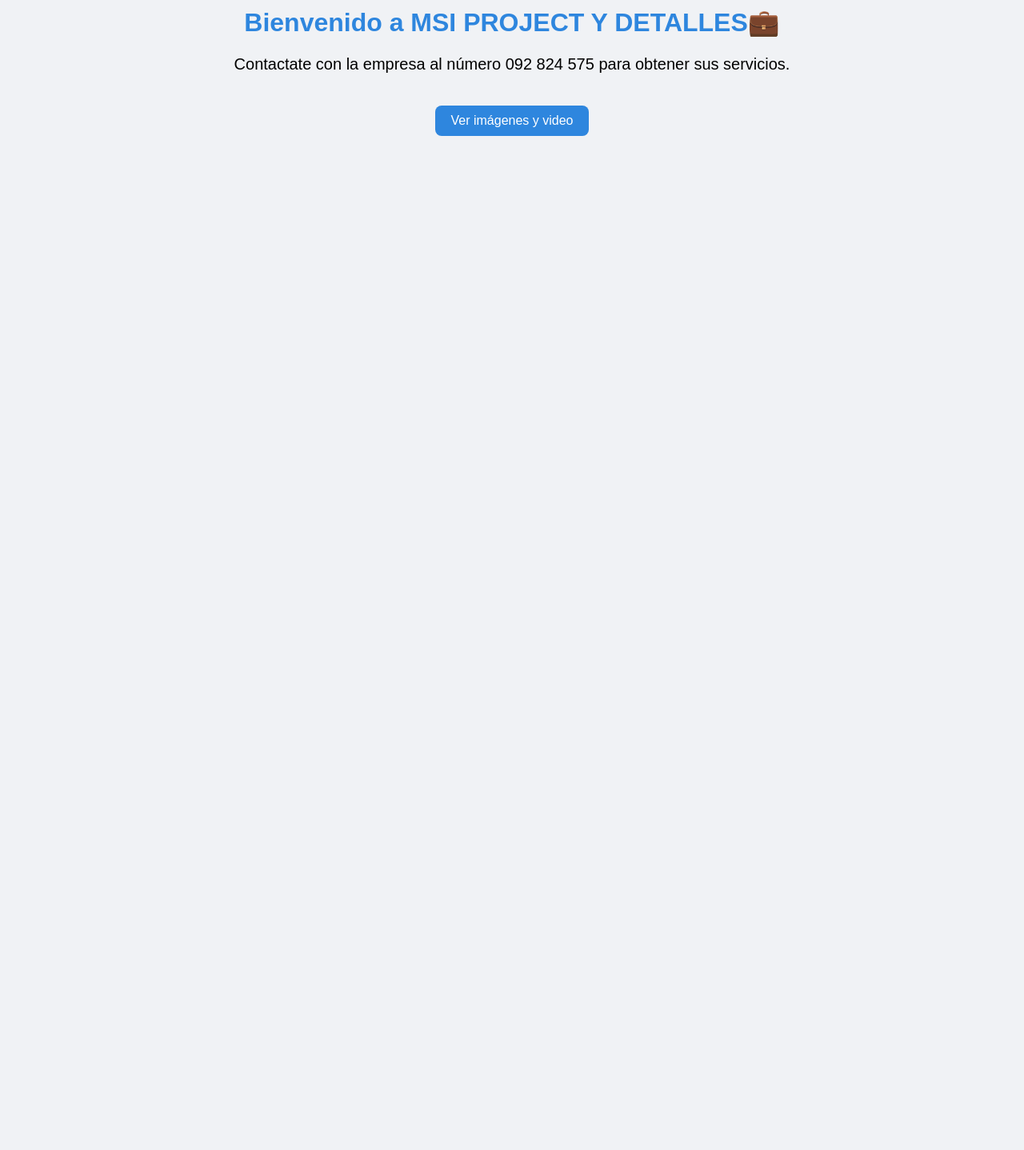
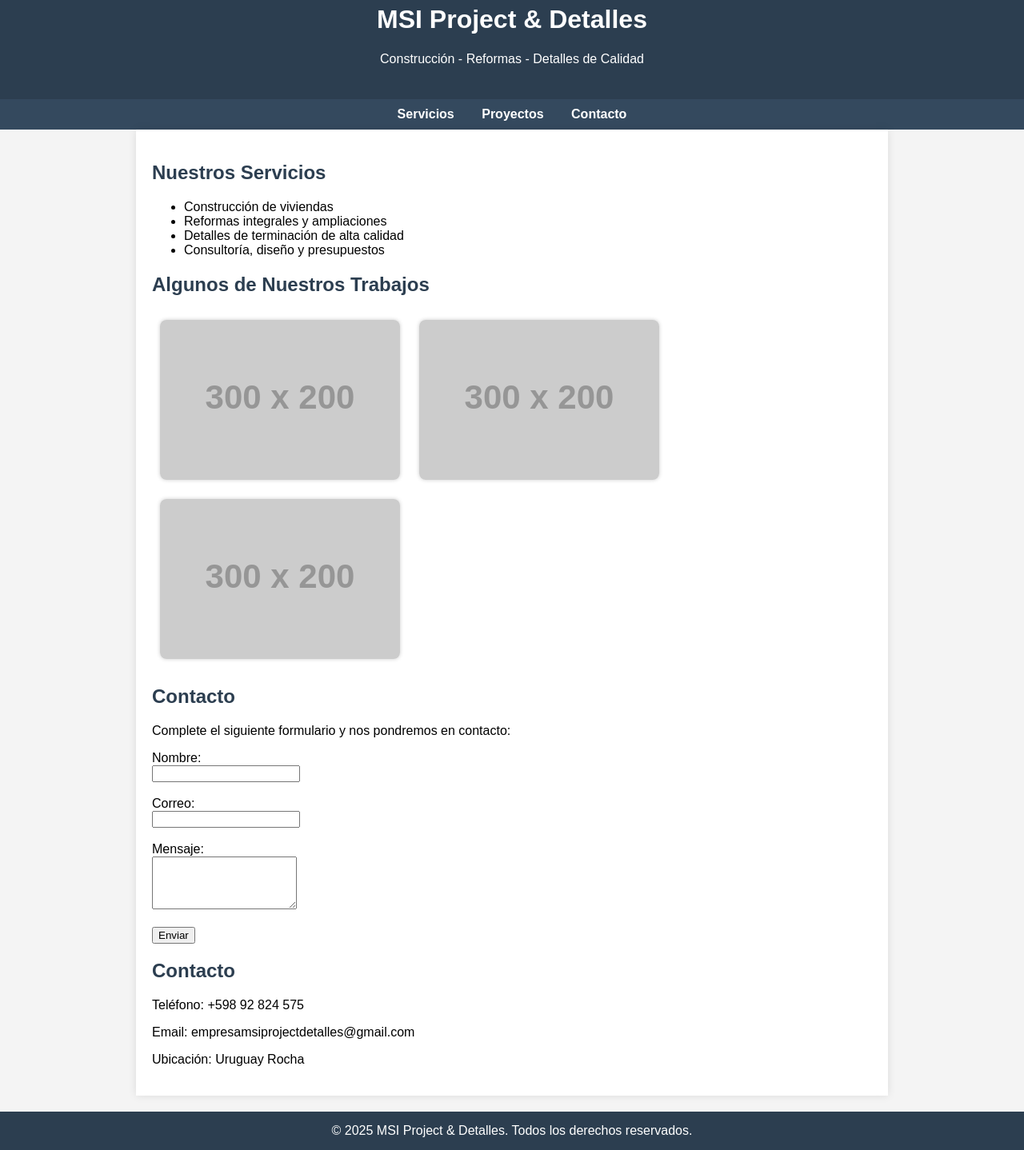
Before and after one commit to joaquinww/MSI-PROJECT, a plain HTML site: page index.html in a window 1280 px wide. Shown: the part 40-1478 px from the top of the page at 80% size. Before the commit the page ends 800 px from the top, so only its background shows below. Drawn offline with Linux system fonts and the light colour scheme; placeholder pictures from the web are drawn by us.

Commit message:
Update index.html
actualice página

```diff
--- a/index.html
+++ b/index.html
@@ -1,82 +1,113 @@
 <!DOCTYPE html>
 <html lang="es">
 <head>
-  <meta charset="UTF-8" />
-  <meta name="viewport" content="width=device-width, initial-scale=1.0"/>
-  <title>MSI PROJECT Y DETALLES</title>
+    <meta charset="UTF-8">
+    <meta name="viewport" content="width=device-width, initial-scale=1.0">
+    <title>MSI Project & Detalles</title>
     <style>
         body {
-      font-family: sans-serif;
-      background: #f0f2f5;
-      padding: 20px;
+            font-family: Arial, sans-serif;
+            background-color: #f4f4f4;
+            margin: 0;
+            padding: 0;
+        }
+        header {
+            background-color: #2c3e50;
+            color: white;
+            padding: 25px;
             text-align: center;
         }
-    h1 {
-      color: #2e86de;
+        nav {
+            background-color: #34495e;
+            padding: 10px;
+            text-align: center;
         }
-    p {
-      font-size: 20px;
+        nav a {
+            color: white;
+            margin: 0 15px;
+            text-decoration: none;
+            font-weight: bold;
         }
-    .boton {
-      background: #2e86de;
+        .contenedor {
+            padding: 20px;
+            max-width: 900px;
+            margin: auto;
+            background-color: white;
+            box-shadow: 0 0 10px rgba(0,0,0,0.1);
+        }
+        h2 {
+            color: #2c3e50;
+        }
+        footer {
+            background-color: #2c3e50;
             color: white;
-      padding: 10px 20px;
-      border: none;
+            text-align: center;
+            padding: 15px;
+            margin-top: 20px;
+        }
+        .galeria img {
+            width: 100%;
+            max-width: 300px;
+            margin: 10px;
             border-radius: 8px;
-      font-size: 16px;
-      cursor: pointer;
-      margin-top: 20px;
-      text-decoration: none;
-      display: inline-block;
-    }
-    .galeria {
-      display: none;
-      flex-wrap: wrap;
-      justify-content: center;
-      gap: 20px;
-      margin-top: 30px;
-      flex-direction: column;
-      align-items: center;
-    }
-    .galeria img, .galeria iframe {
-      width: 300px;
-      height: auto;
-      border-radius: 10px;
-      box-shadow: 0 4px 10px rgba(0,0,0,0.1);
-    }
-    iframe {
-      height: 170px; /* altura para el video */
+            box-shadow: 0 0 5px rgba(0,0,0,0.2);
         }
     </style>
 </head>
 <body>
-  <div id="contenido-principal">
-    <h1>Bienvenido a MSI PROJECT Y DETALLES💼</h1>
-    <p>Contactate con la empresa al número 092 824 575 para obtener sus servicios.</p>
-    <button class="boton" onclick="mostrarMedia()">Ver imágenes y video</button>
+
+<header>
+    <h1>MSI Project & Detalles</h1>
+    <p>Construcción - Reformas - Detalles de Calidad</p>
+</header>
+
+<nav>
+    <a href="#servicios">Servicios</a>
+    <a href="#proyectos">Proyectos</a>
+    <a href="#contacto">Contacto</a>
+</nav>
+
+<div class="contenedor">
+    <h2 id="servicios">Nuestros Servicios</h2>
+    <ul>
+        <li>Construcción de viviendas</li>
+        <li>Reformas integrales y ampliaciones</li>
+        <li>Detalles de terminación de alta calidad</li>
+        <li>Consultoría, diseño y presupuestos</li>
+    </ul>
+</form>
+
+    <h2 id="proyectos">Algunos de Nuestros Trabajos</h2>
+    <div class="galeria">
+        <img src="https://via.placeholder.com/300x200?text=Proyecto+1" alt="Proyecto 1">
+        <img src="https://via.placeholder.com/300x200?text=Proyecto+2" alt="Proyecto 2">
+        <img src="https://via.placeholder.com/300x200?text=Proyecto+3" alt="Proyecto 3">
+   <h2 id="contacto">Contacto</h2>
+<p>Complete el siguiente formulario y nos pondremos en contacto:</p>
+
+<form action="https://formsubmit.co/empresamsiprojectdetalles@gmail.com" method="POST">
+    <label for="nombre">Nombre:</label><br>
+    <input type="text" id="nombre" name="name" required><br><br>
+
+    <label for="email">Correo:</label><br>
+    <input type="email" id="email" name="email" required><br><br>
+
+    <label for="mensaje">Mensaje:</label><br>
+    <textarea id="mensaje" name="message" rows="4" required></textarea><br><br>
+
+    <button type="submit">Enviar</button>
+</form>
     </div>
 
-  <div class="galeria" id="galeria">
-    <h1>Galería de Imágenes y Video 📸🎥</h1>
-    <div style="display: flex; flex-wrap: wrap; justify-content: center; gap: 20px;">
-      <img src="https://i.imgur.com/0HNOUaH.jpg" alt="Imagen 1">
-      <img src="https://i.imgur.com/wDjEi6F.jpeg" alt="Imagen 2">
-      <!-- Video embebido con iframe de Google Drive -->
-      <iframe src="https://drive.google.com/file/d/1SHRN-sqt0hK8upSds6ZIaVOkM8ja4cQO/preview" allow="autoplay" allowfullscreen></iframe>
-    </div>
-    <button class="boton" style="margin-top: 30px;" onclick="volver()">Volver</button>
+    <h2 id="contacto">Contacto</h2>
+    <p>Teléfono: +598 92 824 575</p>
+    <p>Email: empresamsiprojectdetalles@gmail.com</p>
+    <p>Ubicación: Uruguay Rocha</p>
 </div>
 
-  <script>
-    function mostrarMedia() {
-      document.getElementById("contenido-principal").style.display = "none";
-      document.getElementById("galeria").style.display = "flex";
-    }
+<footer>
+    © 2025 MSI Project & Detalles. Todos los derechos reservados.
+</footer>
 
-    function volver() {
-      document.getElementById("galeria").style.display = "none";
-      document.getElementById("contenido-principal").style.display = "block";
-    }
-  </script>
 </body>
 </html>
```
Lines whose indentation alone changed are shown as unchanged.
